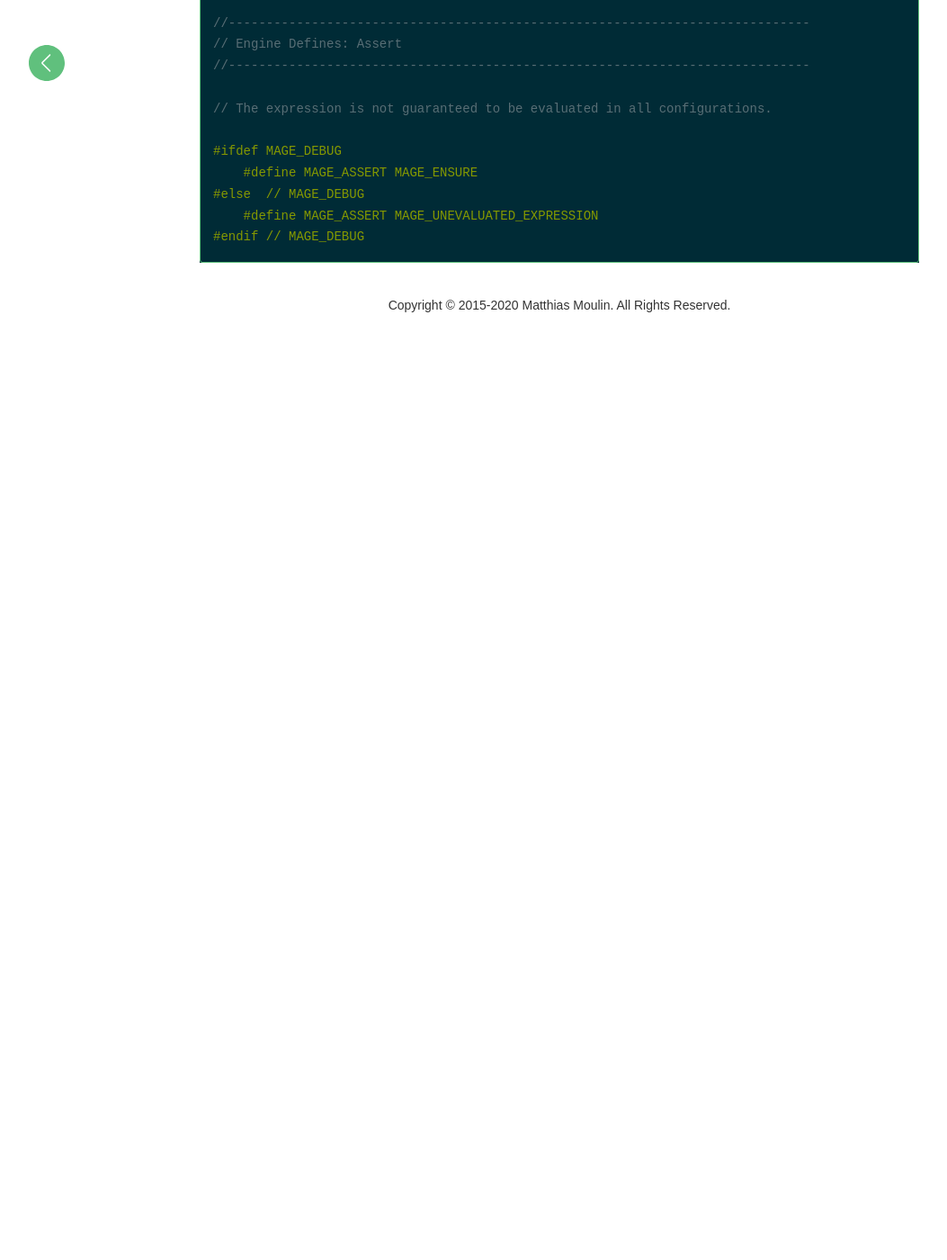
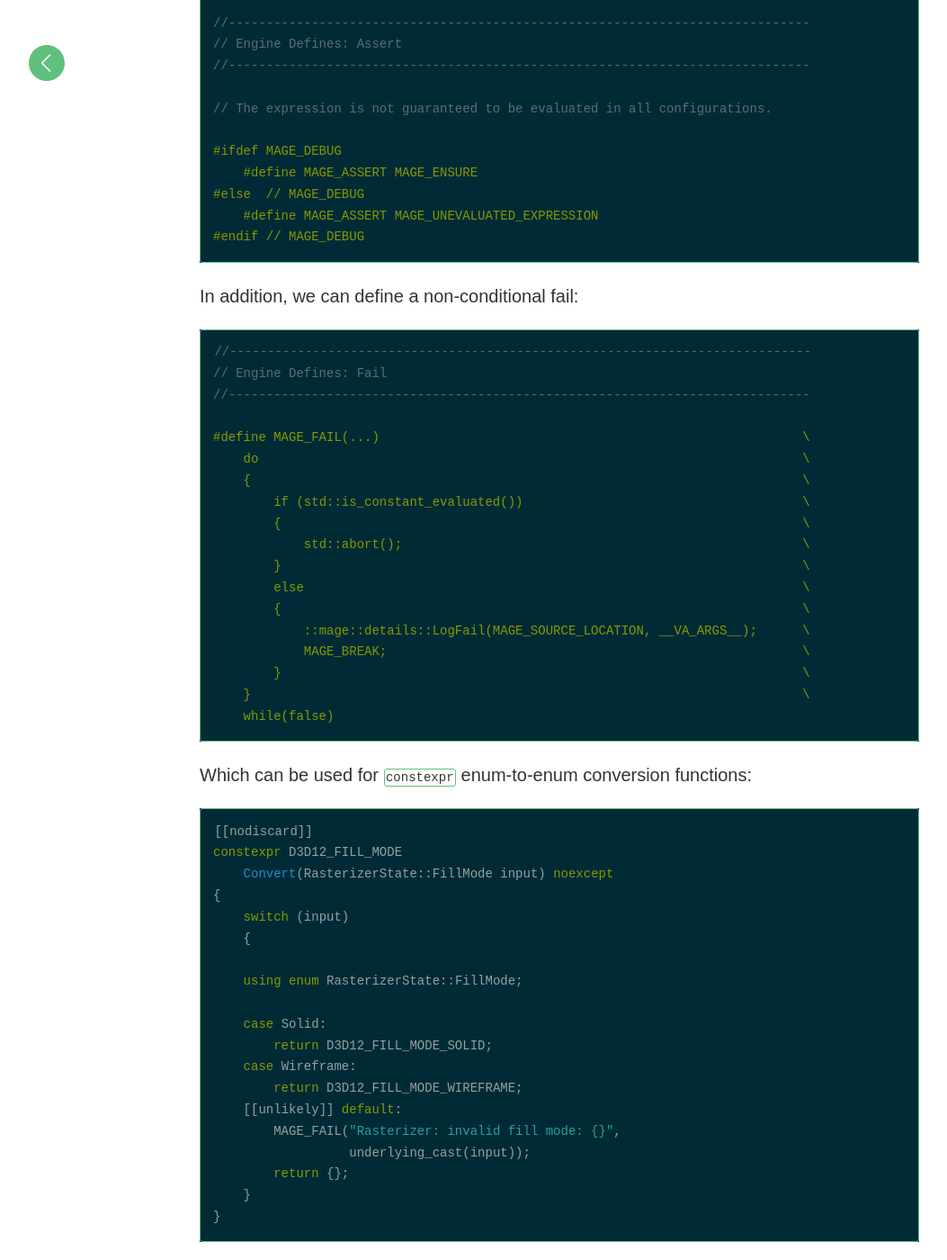
Before and after one commit to matt77hias/Blog, a Jekyll site: the page built from _posts/2020-08-25-mage-asserts.md, in a window 1280 px wide and 1400 px high, scrolled down 4210 px. Shown: the whole window at 90% size, without its empty margins (18-1071 px from the left). Built offline with Jekyll 4.4.1, drawn with Linux system fonts in a browser that asks for light colours; comment, search, counter and statistics services are not loaded; before the commit the page ends 4576 px from its top, so only the background shows below that.

Commit message:
Update 2020-08-25-mage-asserts.md

````diff
--- a/_posts/2020-08-25-mage-asserts.md
+++ b/_posts/2020-08-25-mage-asserts.md
@@ -142,3 +142,50 @@ The trick consists of ignoring any logging. For expressions that are not evaluat
 	#define MAGE_ASSERT MAGE_UNEVALUATED_EXPRESSION
 #endif // MAGE_DEBUG
 ```
+
+In addition, we can define a non-conditional fail:
+
+```c++
+//-----------------------------------------------------------------------------
+// Engine Defines: Fail
+//-----------------------------------------------------------------------------
+
+#define MAGE_FAIL(...)                                                        \
+	do                                                                        \
+	{                                                                         \
+		if (std::is_constant_evaluated())                                     \
+		{                                                                     \
+			std::abort();                                                     \
+		}                                                                     \
+		else                                                                  \
+		{                                                                     \
+			::mage::details::LogFail(MAGE_SOURCE_LOCATION, __VA_ARGS__);      \
+			MAGE_BREAK;                                                       \
+		}                                                                     \
+	}                                                                         \
+	while(false)
+```
+
+Which can be used for `constexpr` enum-to-enum conversion functions:
+
+```c++
+[[nodiscard]]
+constexpr D3D12_FILL_MODE
+	Convert(RasterizerState::FillMode input) noexcept
+{
+	switch (input)
+	{
+
+	using enum RasterizerState::FillMode;
+
+	case Solid:
+		return D3D12_FILL_MODE_SOLID;
+	case Wireframe:
+		return D3D12_FILL_MODE_WIREFRAME;
+	[[unlikely]] default:
+		MAGE_FAIL("Rasterizer: invalid fill mode: {}",
+				  underlying_cast(input));
+		return {};
+	}
+}
+```
````
